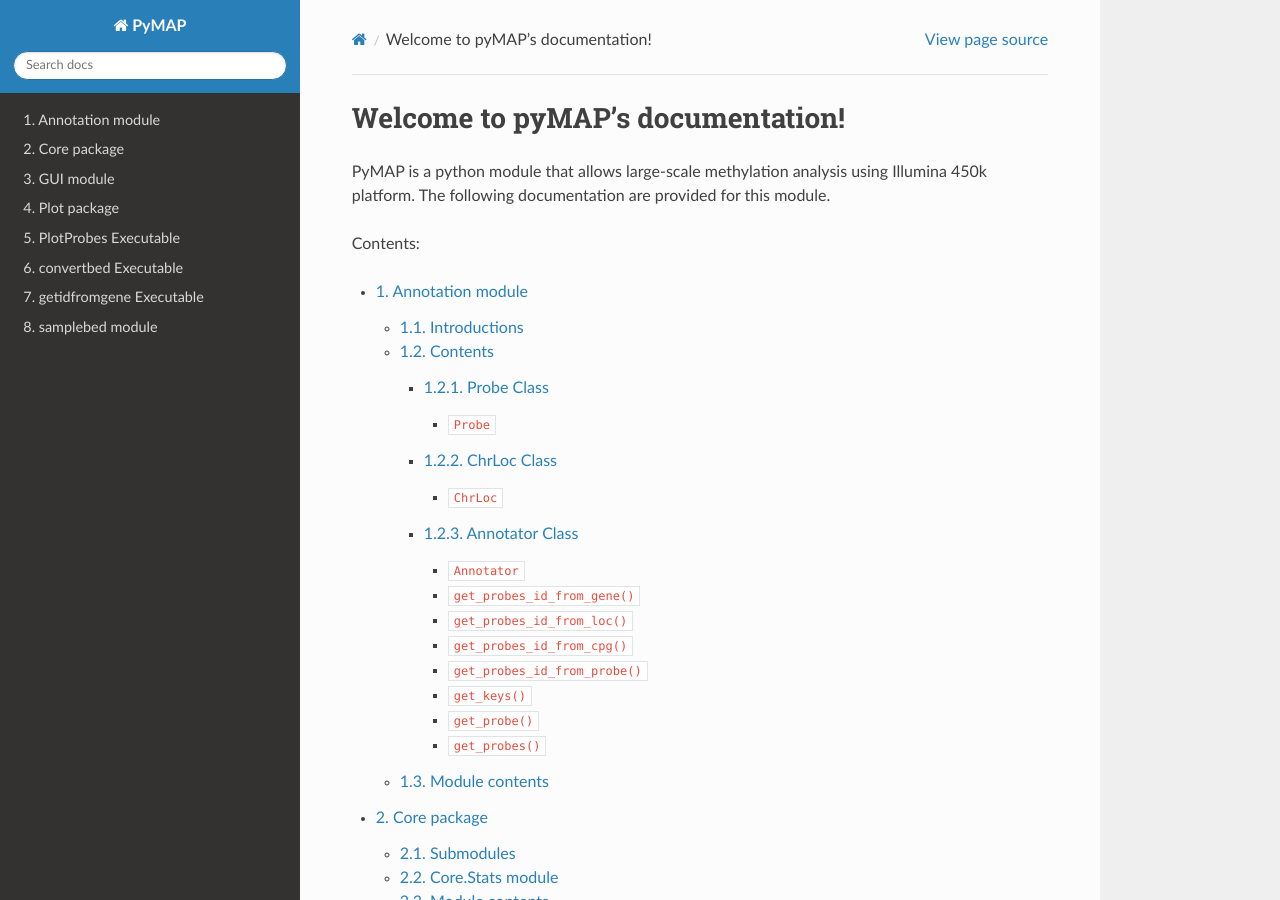
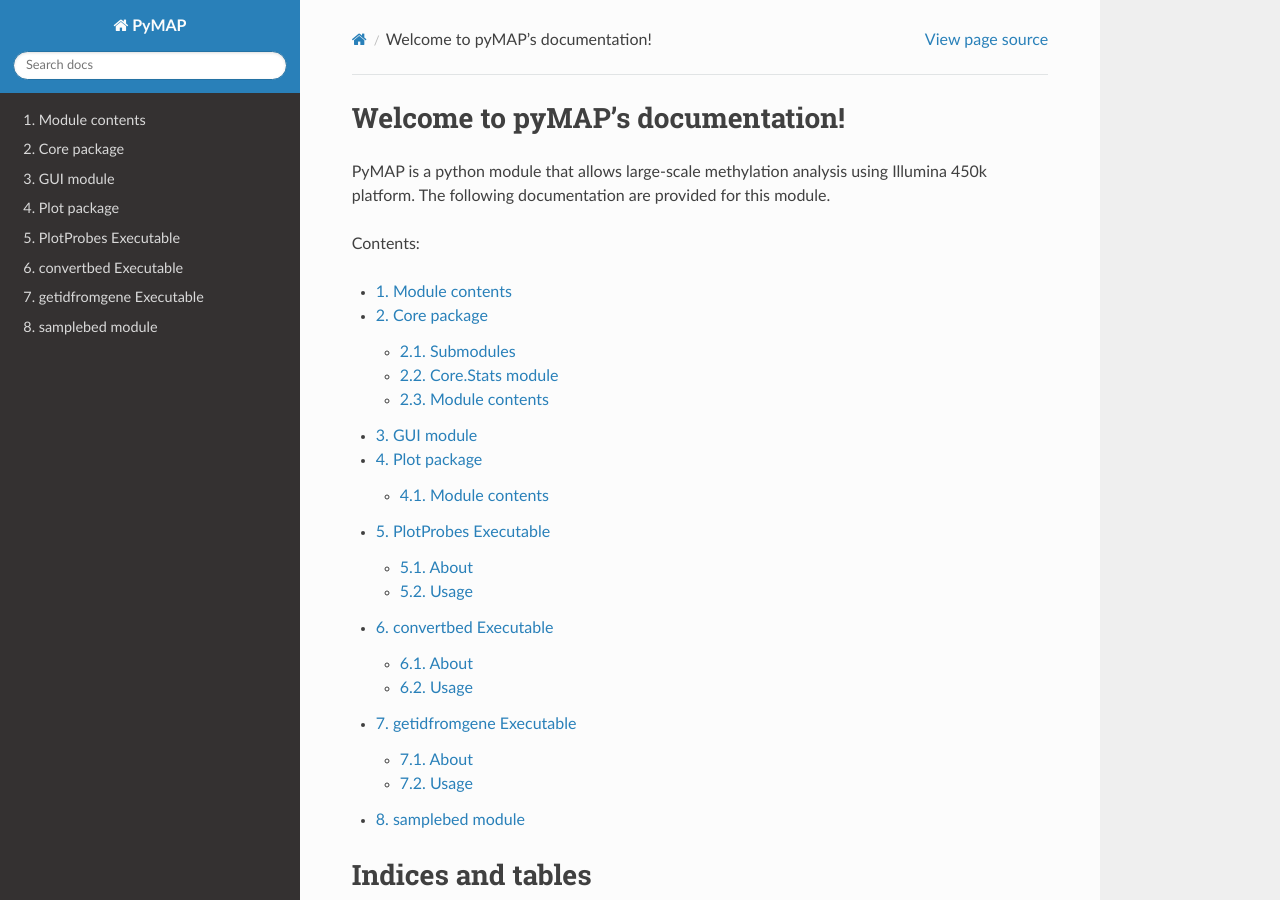
Before and after one commit to AminMahpour/PyMAP, a Sphinx documentation site: the page built from docs/index.rst, in a window 1280 px wide and 900 px high. Built offline with Sphinx 7.4.7 and the Read the Docs theme 2.0.0, drawn with Linux system fonts in a browser that asks for light colours; part of the change alters nothing that is shown.

Commit message:
comply with rst doc format.

```diff
--- a/docs/Annotation.rst
+++ b/docs/Annotation.rst
@@ -1,135 +1,3 @@
-Annotation module
-=================
-
-Introductions
--------------
-This module parse Illumina probe information and allows probe filtering, search and etc..
-
-Contents
---------
-Probe Class
-^^^^^^^^^^^
-
-.. class:: Probe()
-
-    Creates a Probe object
-
-    :rtype: Returns a probe object.
-
-
-This object will hold all probe information. The following properties are currently supported.
-
-- *probe id:* a **string** is Illumina probe id.
-- *seq:* a **string** holds the sequence associated with the probe.
-- *name:* a **string** that holds probe name.
-- *chr:* a **string** holds chromosome number.
-- *cord:* an **integer** holds the coordinate of probe.
-- *strand:* a **string** holds probe strand. either F or R.
-- *gene:* a **string** that holds Associated gene.
-- *refseq:* a **string** holds refseq info.
-
-
-USAGE:
-
-.. code:: python
-
-    my_probe = Annotation.Probe()
-
-
-ChrLoc Class
-^^^^^^^^^^^^
-
-.. class:: ChrLoc(chr, start, end)
-
-   ChrLoc object holds genomic coordinates.
-
-   :param chr: string
-   :param start: integer
-   :param end: integer
-   :rtype: A ChrLoc object.
-
-This object holds a chromosome interval used in genomics analysis.
-
-USAGE:
-
-.. code:: python
-
-    my_probe = Annotation.ChrLoc("X", 122333232, 123334444)
-
-
-Annotator Class
-^^^^^^^^^^^^^^^
-
-.. class:: Annotator()
-
-    Creates an annotator object
-
-    :rtype: Returns an annotation object.
-
-
-This class *does* the majority of probe parsing work. It is required to have a **config.ini** in Data/ directory that point to the correct Illumina probe annotation dataset in CSV format. The data file can be downloaded from https://support.illumina.com/downloads.html .
-
-
-
-USAGE:
-
-.. code:: python
-
-    annotations = Annotation.Annotator()
-
-
-FUNCTIONS:
-
-
-.. function:: get_probes_id_from_gene(gene_name)
-
-    Get a list of probe ids associated with a gene.
-
-    :param gene_name: Gene name string
-    :return: A list of probe ids.
-
-.. function:: get_probes_id_from_loc(probe_loc)
-
-    Get all probes associated with genomic locations.
-
-    :param probe_loc: Genomic Location.
-    :return: a lst of probe ids.
-
-.. function:: get_probes_id_from_cpg(cpg_loc)
-
-    Get all probes associated with CpG sites.
-
-    :param cpg_loc: CpG location
-    :return: a lst of probe ids.
-
-.. function:: get_probes_id_from_probe(probe_list)
-
-    Get all probes ids from a list of probe objects.
-
-    :param probe_list: A list of probe ids.
-    :return: a list of probe ids.
-
-.. function:: get_keys(dic_keys)
-
-    Get Probe id from probe dictionaries
-
-    :param dic_keys: Probe dict.
-    :return: returns a list of probe id.
-
-.. function:: get_probe(probe_id)
-
-    This function returns the info associated with an id.
-
-    :param probe_id: probe id
-    :return: a probe object.
-
-.. function:: get_probes(list_of_ids)
-
-    This function returns the info associated with an id.
-
-    :param list_of_ids: a probe id list
-    :return: a list of probe objects.
-
 Module contents
 ---------------
 
```
